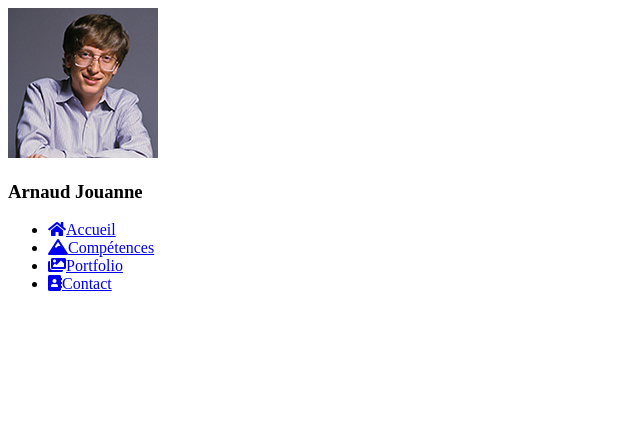
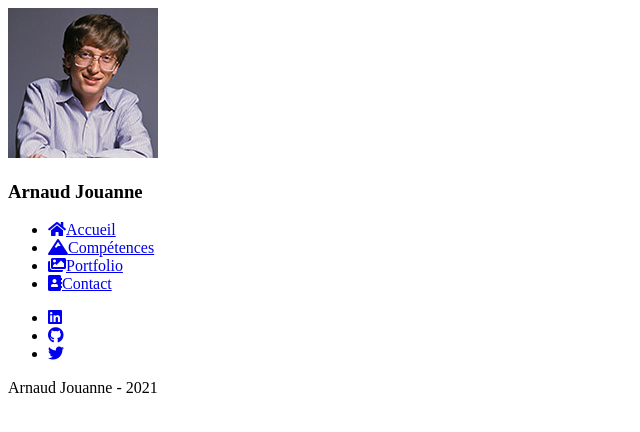
Before and after one commit to Nonos2k12/Site_CV_React, a React (Create React App) app: page / in a window 1280 px wide. Shown: the top 432 px of the page, without its empty margins (0-640 px from the left). Built offline with nearby package versions, Linux system fonts and the light colour scheme.

Commit message:
Add links to my social network in the navbar

```diff
--- a/src/components/Navigation.js
+++ b/src/components/Navigation.js
@@ -39,6 +39,41 @@
           </li>
         </ul>
       </div>
+
+      <div className="socialNetwork">
+        <ul>
+          <li>
+            <a
+              href="https://www.google.com"
+              target="_blank"
+              rel="noopener noreferrer"
+            >
+              <i className="fab fa-linkedin"></i>
+            </a>
+          </li>
+          <li>
+            <a
+              href="https://www.google.com"
+              target="_blank"
+              rel="noopener noreferrer"
+            >
+              <i className="fab fa-github"></i>
+            </a>
+          </li>
+          <li>
+            <a
+              href="https://www.google.com"
+              target="_blank"
+              rel="noopener noreferrer"
+            >
+              <i className="fab fa-twitter"></i>
+            </a>
+          </li>
+        </ul>
+        <div className="signature">
+          <p>Arnaud Jouanne - 2021</p>
+        </div>
+      </div>
     </div>
   );
 };
```
